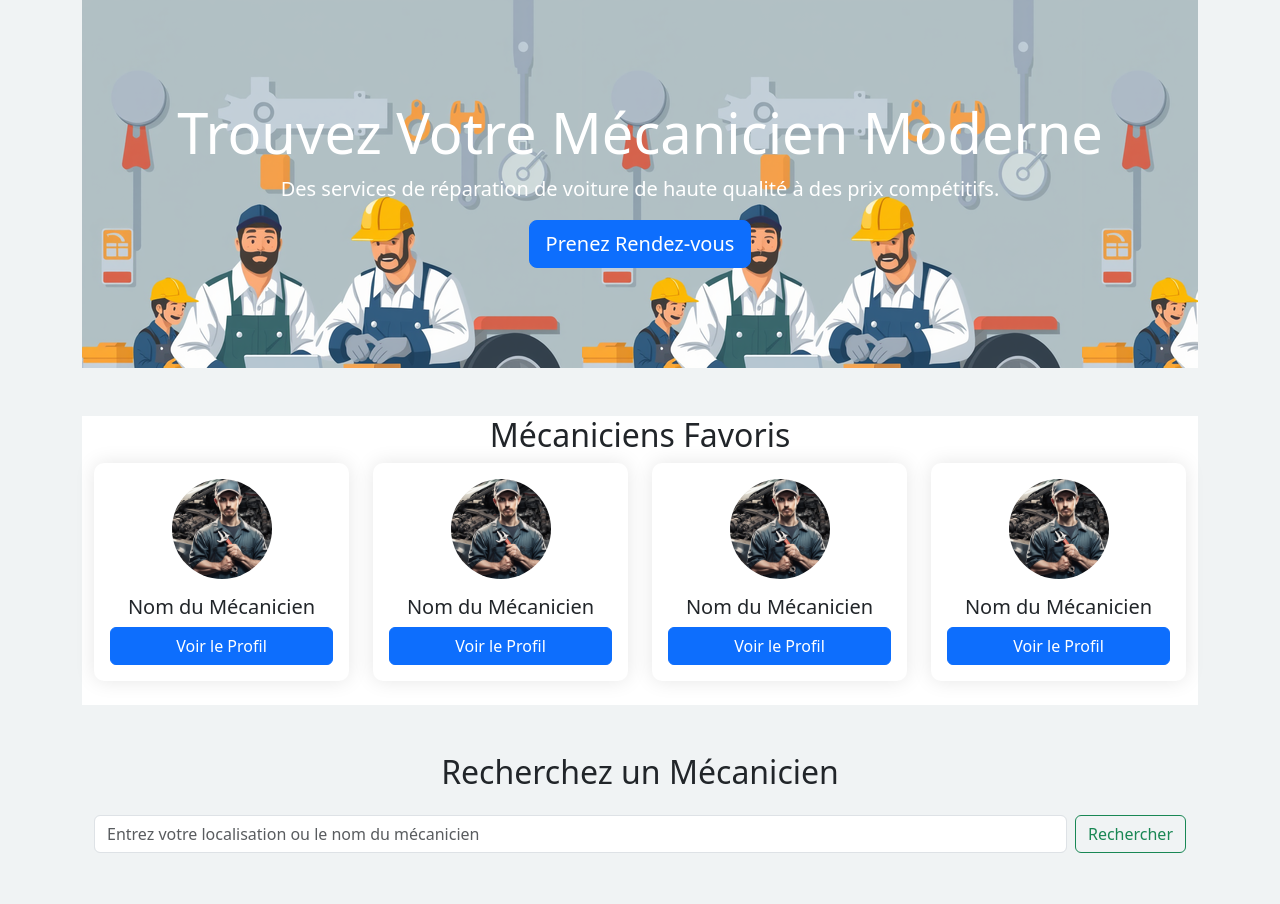
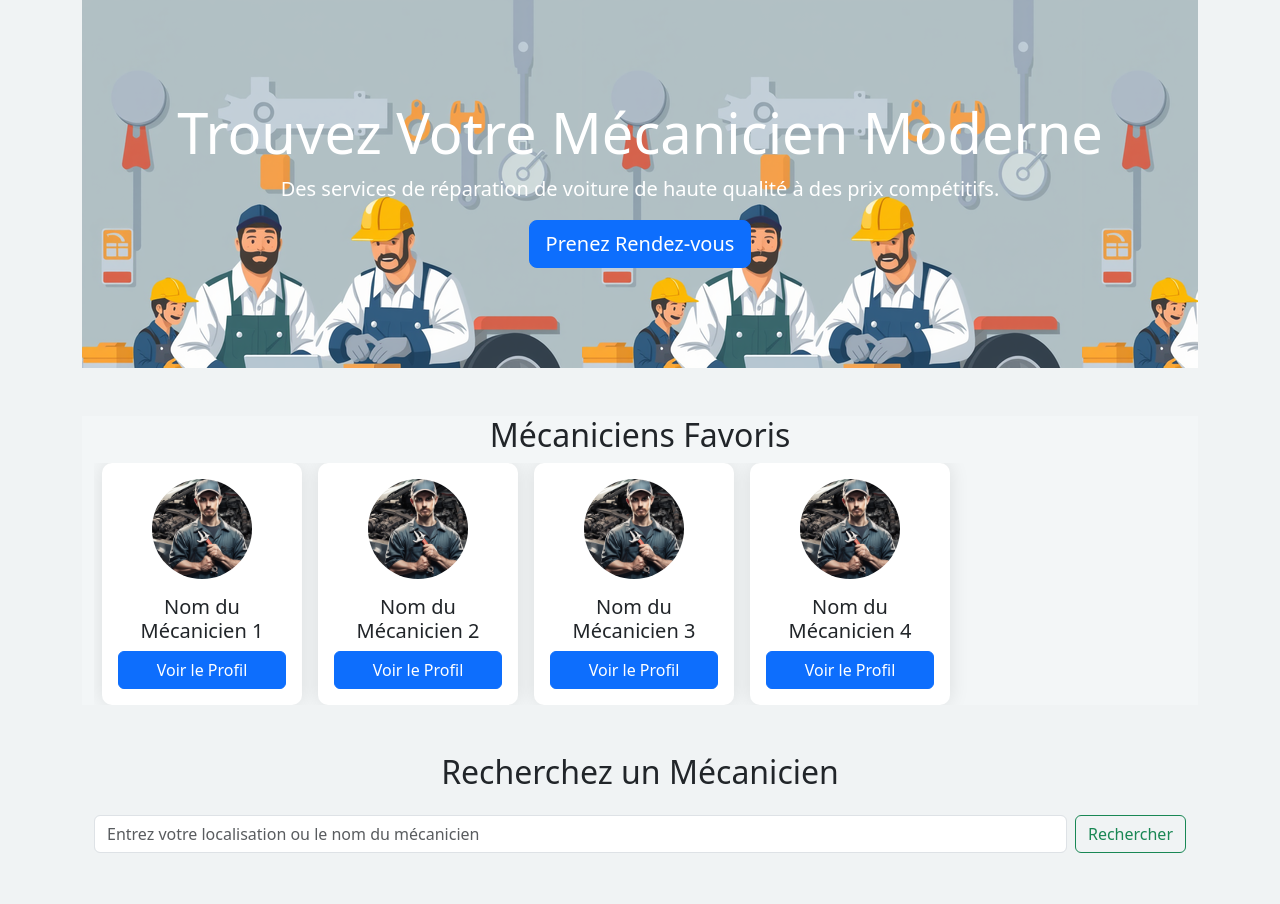
Before and after one commit to RafEric/prestataire_mecanicien, a Django app: page / in a window 1280 px wide. Shown: the part 143-1047 px from the top of the page. Run offline with Django 5.2, Linux system fonts and the light colour scheme; some libraries are stand-ins or nearby versions.

Commit message:
modification section favori dans l'acceuil

```diff
--- a/static/css/mecaFavori.css
+++ b/static/css/mecaFavori.css
@@ -22,5 +22,36 @@
     position: relative;
 }
 .favori {
-    background: #fff;
+    background: #f3f6f7;
 }
+#favoris-container {
+    scroll-snap-type: x mandatory; /* Active le défilement par section */
+}
+
+.card {
+    scroll-snap-align: start; /* Aligne chaque carte au début de la vue */
+}
+
+.img-profile {
+    width: 100px; /* Taille par défaut de l'image */
+    height: 100px; /* Taille par défaut de l'image */
+}
+
+.mechanic-name {
+    font-size: 1.25rem; /* Taille de police par défaut */
+}
+
+/* Réduction pour les petits écrans */
+@media (max-width: 576px) {
+    .img-profile {
+        width: 60px; /* Taille de l'image sur petit écran */
+        height: 60px; /* Taille de l'image sur petit écran */
+    }
+
+    .mechanic-name {
+        font-size: 1rem; /* Taille de police sur petit écran */
+    }
+    .card-body {
+       height: 100px;
+    }
+}
--- a/templates/index.html
+++ b/templates/index.html
@@ -11,60 +11,49 @@
 <div class="container favori mt-5">
     <h2 class="text-center">Mécaniciens Favoris</h2>
     <div class="row">
-        <!-- Exemple d'un mécanicien favori -->
-        <div class="col-md-3 ">
-            <div class="card mb-4 favoriCard">
-                <div class="text-center mt-3">
-                    <img src="{% static 'imageS/register.png' %}" class="rounded-circle" alt="Mécanicien" width="100" height="100">
+        <div class="col-12">
+            <div class="d-flex overflow-auto" id="favoris-container">
+                <div class="card mx-2 favoriCard" style="min-width: 150px; max-width: 200px;">
+                    <div class="text-center mt-3">
+                        <img src="{% static 'imageS/register.png' %}" class="rounded-circle img-profile" alt="Mécanicien">
+                    </div>
+                    <div class="card-body">
+                        <h5 class="card-title text-center mechanic-name">Nom du Mécanicien 1</h5>
+                        <a href="#" class="btn btn-primary w-100">Voir le Profil</a>
+                    </div>
                 </div>
-                <div class="card-body">
-                    <h5 class="card-title text-center">Nom du Mécanicien</h5>
-                    <a href="#" class="btn btn-primary w-100">Voir le Profil</a>
+                <div class="card mx-2 favoriCard" style="min-width: 150px; max-width: 200px;">
+                    <div class="text-center mt-3">
+                        <img src="{% static 'imageS/register.png' %}" class="rounded-circle img-profile" alt="Mécanicien">
+                    </div>
+                    <div class="card-body">
+                        <h5 class="card-title text-center mechanic-name">Nom du Mécanicien 2</h5>
+                        <a href="#" class="btn btn-primary w-100">Voir le Profil</a>
+                    </div>
+                </div>
+                <div class="card mx-2 favoriCard" style="min-width: 150px; max-width: 200px;">
+                    <div class="text-center mt-3">
+                        <img src="{% static 'imageS/register.png' %}" class="rounded-circle img-profile" alt="Mécanicien">
+                    </div>
+                    <div class="card-body">
+                        <h5 class="card-title text-center mechanic-name">Nom du Mécanicien 3</h5>
+                        <a href="#" class="btn btn-primary w-100">Voir le Profil</a>
+                    </div>
+                </div>
+                <div class="card mx-2 favoriCard" style="min-width: 150px; max-width: 200px;">
+                    <div class="text-center mt-3">
+                        <img src="{% static 'imageS/register.png' %}" class="rounded-circle img-profile" alt="Mécanicien">
+                    </div>
+                    <div class="card-body">
+                        <h5 class="card-title text-center mechanic-name">Nom du Mécanicien 4</h5>
+                        <a href="#" class="btn btn-primary w-100">Voir le Profil</a>
+                    </div>
                 </div>
             </div>
         </div>
-        <div class="col-md-3 ">
-            <div class="card mb-4 favoriCard">
-
-                    <div class="text-center mt-3">
-                        <img src="{% static 'imageS/register.png' %}" class="rounded-circle" alt="Mécanicien" width="100" height="100">
-                    </div>
-                    <div class="card-body">
-                        <h5 class="card-title text-center">Nom du Mécanicien</h5>
-                        <a href="#" class="btn btn-primary w-100">Voir le Profil</a>
-                    </div>
-
-            </div>
-        </div>
-        <div class="col-md-3 ">
-            <div class="card mb-4 favoriCard">
-
-                    <div class="text-center mt-3">
-                        <img src="{% static 'imageS/register.png' %}" class="rounded-circle" alt="Mécanicien" width="100" height="100">
-                    </div>
-                    <div class="card-body">
-                        <h5 class="card-title text-center">Nom du Mécanicien</h5>
-                        <a href="#" class="btn btn-primary w-100">Voir le Profil</a>
-                    </div>
-
-            </div>
-        </div>
-        <div class="col-md-3">
-            <div class="card mb-4 favoriCard">
-
-                    <div class="text-center mt-3">
-                        <img src="{% static 'imageS/register.png' %}"{% static 'imageS/register.png' %}" class="rounded-circle" alt="Mécanicien" width="100" height="100">
-                    </div>
-                    <div class="card-body">
-                        <h5 class="card-title text-center">Nom du Mécanicien</h5>
-                        <a href="#" class="btn btn-primary w-100">Voir le Profil</a>
-                    </div>
-
-            </div>
-        </div>
-        <!-- Répétez ce bloc pour chaque mécanicien favori -->
     </div>
 </div>
+
 <!-- Search Section -->
 <section class="container my-5">
     <h2 class="text-center mb-4">Recherchez un Mécanicien</h2>
```
